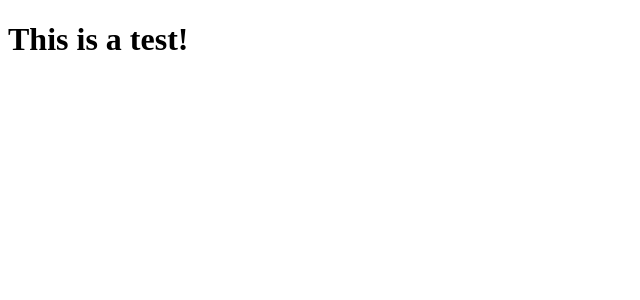
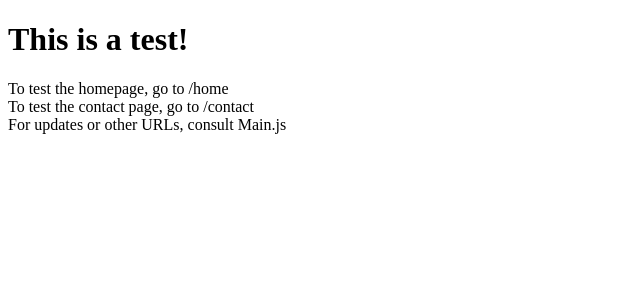
Before and after one commit to rushilsrivastavay3/benjaminhsieh2002, a React (Create React App) app: page / in a window 1280 px wide. Shown: the top 300 px of the page, without its empty margins (0-640 px from the left). Built offline with nearby package versions, Linux system fonts and the light colour scheme.

Commit message:
Removed package-lock.json, added information to test page.

```diff
--- a/src/pages/Test.js
+++ b/src/pages/Test.js
@@ -6,7 +6,9 @@ class Test extends React.Component {
         return(
             <div>
                 <h1>This is a test!</h1>
-
+                <div>To test the homepage, go to /home</div>
+                <div>To test the contact page, go to /contact</div>
+                <div>For updates or other URLs, consult Main.js</div>
 
             </div>
 
```
Also changed, not shown: 1 other file (tests, documents, lock files or other folders).
